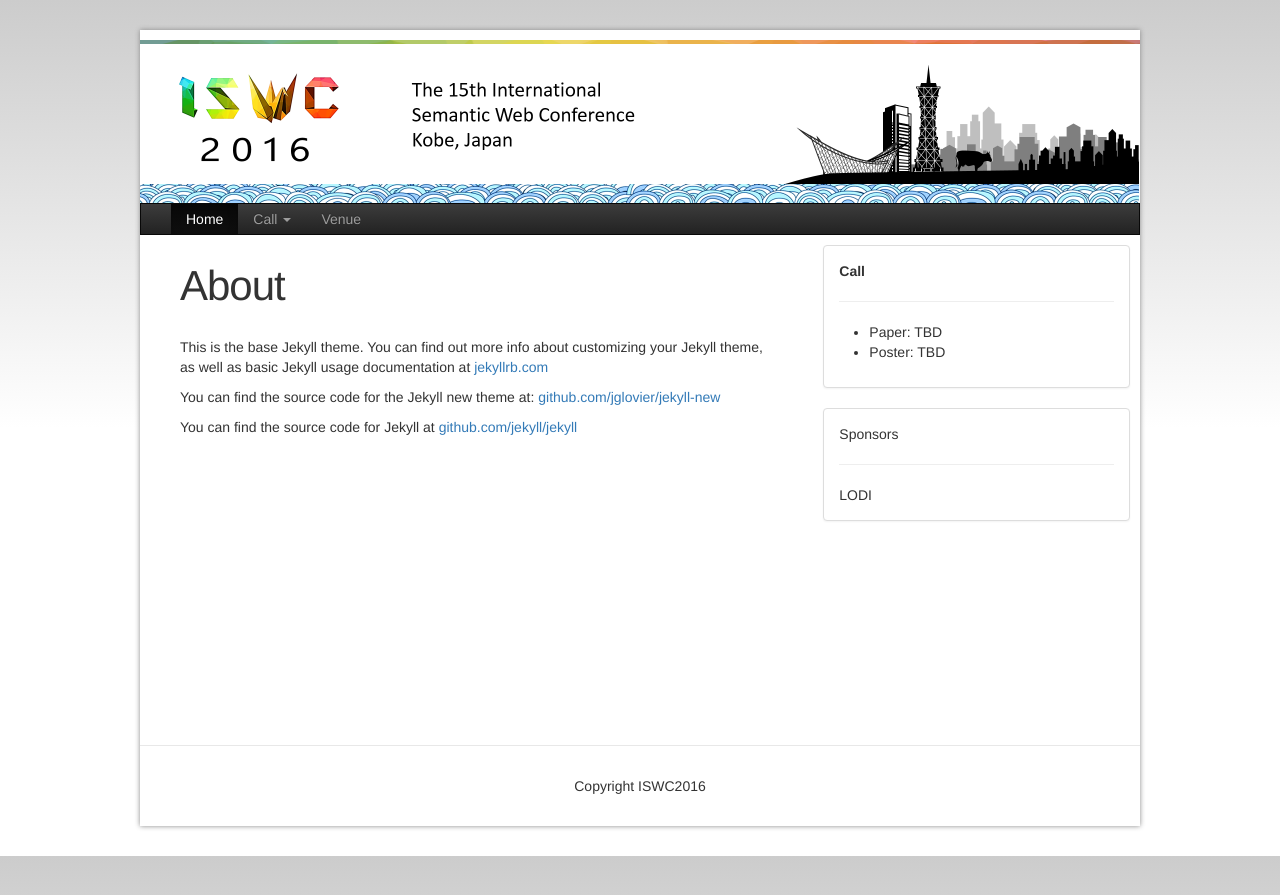
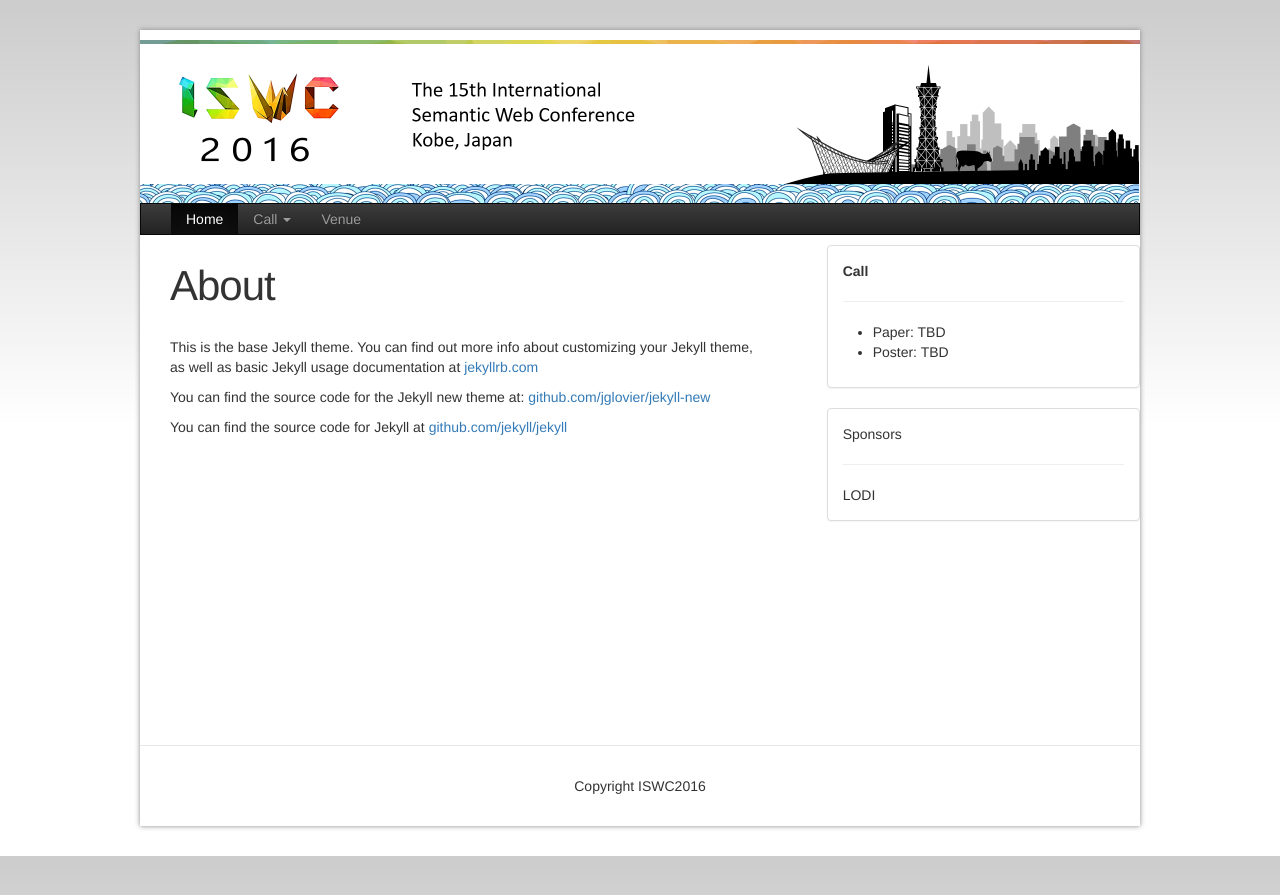
Before and after one commit to mielvds/iswc2016, a Jekyll site: the page built from about.md, in a window 1280 px wide. Shown: the top 895 px of the page. Built offline with Jekyll 4.4.1, drawn with Linux system fonts in a browser that asks for light colours.

```diff
--- a/css/iswc.css
+++ b/css/iswc.css
@@ -27,7 +27,7 @@ body > div.iswc-wrap{
 }
 
 body > div.iswc-wrap > div.iswc-body{
-	padding:0 10px;
+	padding:0px;
 	min-height: 500px;
 }
 
```
